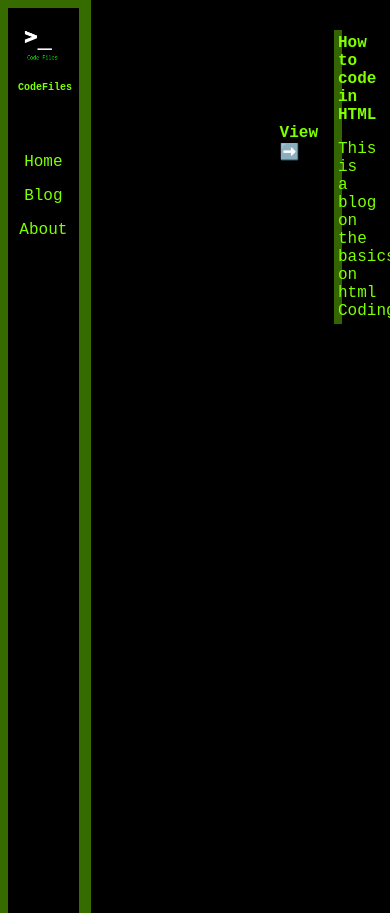
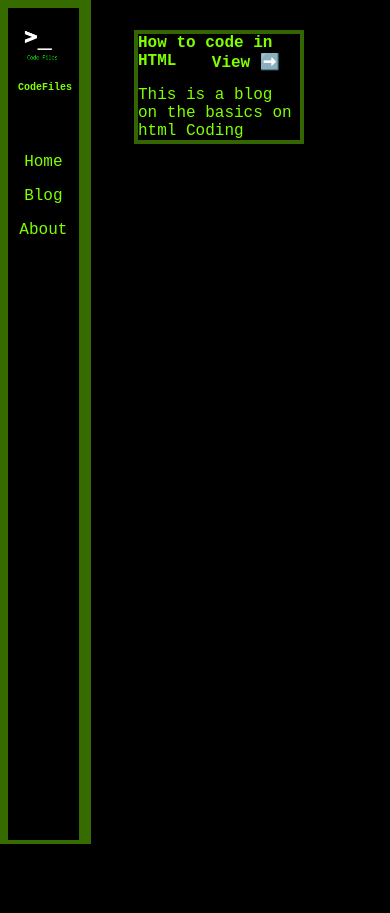
Before and after one commit to JimmyBinoculars/CodeFiles, a plain HTML site: page Home/index.html in a window 390 px wide. After the commit the page ends 844 px from the top, so only its background shows below. Drawn offline with Linux system fonts and the light colour scheme; a web font is replaced by a local one.

Commit message:
updated blog

```diff
--- a/css/home.css
+++ b/css/home.css
@@ -17,6 +17,16 @@ h1 {
     h2 {
         font-size: 25px;
     }
+    .blogs {
+        padding-left: 300px;
+    }
+    .column {
+        max-height: 885px;
+        outline-style: solid;
+        outline-width: 12px;
+        outline-color: rgba(128, 255, 0, 0.418);
+        width: 150px;
+    }
   }
 
   @media screen and (max-width: 850px) {
@@ -29,6 +39,16 @@ h1 {
     h2 {
         font-size: 25px;
     }
+    .blogs {
+        padding-left: 200px;
+    }
+    .column {
+        max-height: 1080px;
+        outline-style: solid;
+        outline-width: 12px;
+        outline-color: rgba(128, 255, 0, 0.418);
+        width: 150px;
+    }
   }
   @media screen and (max-width: 600px) {
     #title {
@@ -39,6 +59,16 @@ h1 {
     }
     h2 {
         font-size: 17px;
+    }
+    .blogs {
+        padding-left: 100px;
+    }
+    .column {
+        max-height: 812px;
+        outline-style: solid;
+        outline-width: 12px;
+        outline-color: rgba(128, 255, 0, 0.418);
+        width: 150px;
     }
   }
 
@@ -118,8 +148,8 @@ button {
     outline-width: 4px;
     outline-color: rgba(128, 255, 0, 0.397);
 }
-.blogs {
-    padding-left: 300px;
+.blogbody {
+    padding-left: 270px;
 }
 .view {
     float: right;
```
Also changed, not shown: Blogs/0001/index.html (+3 -1 lines).
